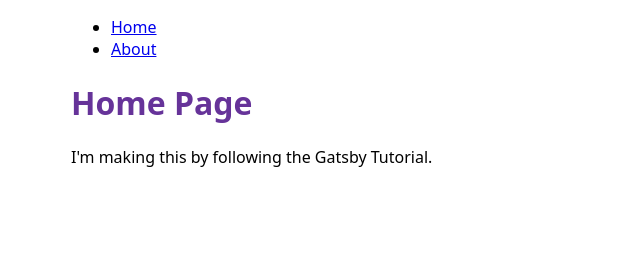
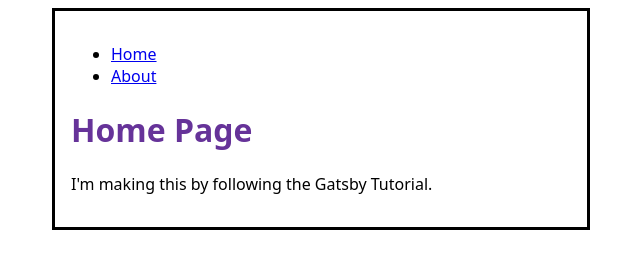
Before and after one commit to weebs11/gatsby-tutorial, a Gatsby site: page / in a window 1280 px wide. Shown: the whole page, without its empty margins (319-959 px from the left). Built offline with nearby package versions, Linux system fonts and the light colour scheme; Gatsby itself is replaced by a stand-in of ours.

Commit message:
layout change test

```diff
--- a/src/components/layout.module.css
+++ b/src/components/layout.module.css
@@ -1,6 +1,8 @@
 .container {
   margin: auto;
+  padding: 1rem;
   max-width: 500px;
+  border-style: solid;
   font-family: system-ui, -apple-system, BlinkMacSystemFont, 'Segoe UI', Roboto,
     'Open Sans', 'Helvetica Neue', sans-serif, sans-serif;
 }
```
